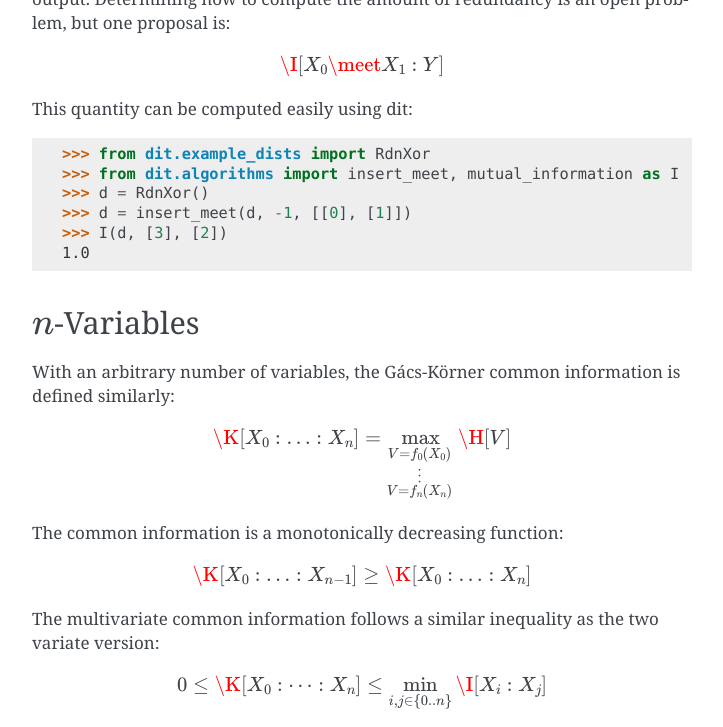
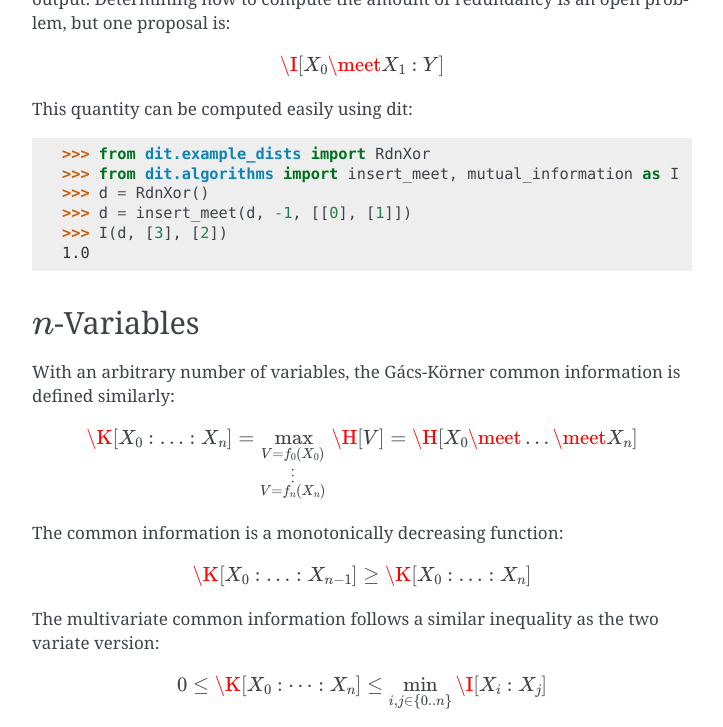
Before and after one commit to dit/dit, a Sphinx documentation site: the page built from docs/measures/gk_common_information.rst, in a window 1280 px wide and 900 px high, scrolled down 1980 px, cut to the strip 0-727 px from the top of the window. Shown: the whole strip, without its empty margins (388-1111 px from the left). Built offline with Sphinx 7.4.7, drawn with Linux system fonts in a browser that asks for light colours; pages that are not in the unit, such as notebooks, are missing from menus; cross-references to code outside the pages are shown as plain code.

Commit message:
add the meet form of the multivariate gk

```diff
--- a/docs/measures.rst
+++ b/docs/measures.rst
@@ -40,6 +40,7 @@ can not really be directly compared to the measures above:
    :maxdepth: 2
 
    measures/perplexity
+   measures/extropy
 
 There are also measures of "distance" or divergence:
 
--- a/docs/measures/gk_common_information.rst
+++ b/docs/measures/gk_common_information.rst
@@ -121,7 +121,8 @@ defined similarly:
 
 .. math::
 
-   \K[X_0 : \ldots : X_n] = \max_{\substack{V = f_0(X_0) \\ \vdots \\ V = f_n(X_n)}} \H[V]
+   \K[X_0 : \ldots : X_n] &= \max_{\substack{V = f_0(X_0) \\ \vdots \\ V = f_n(X_n)}} \H[V]
+                          &= \H[X_0 \meet \ldots \meet X_n]
 
 The common information is a monotonically decreasing function:
 
```
